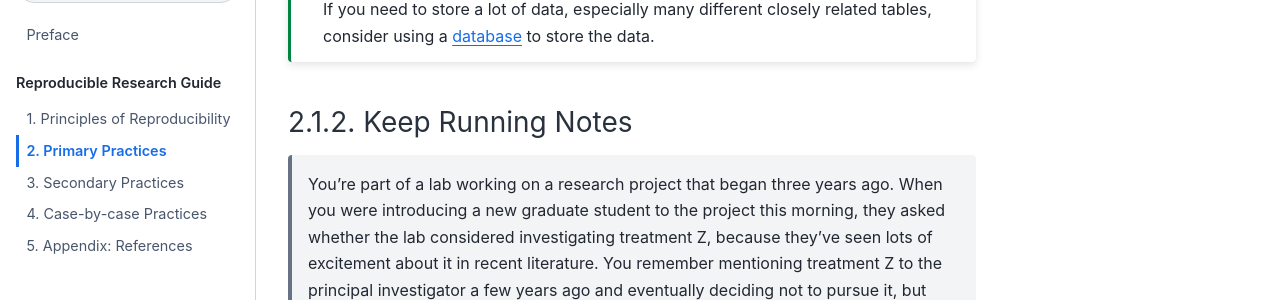
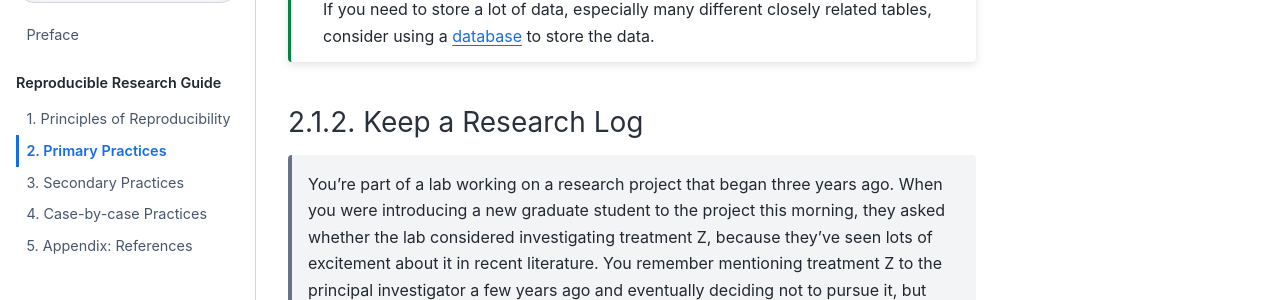
Before and after one commit to ryterdal/guide_reproducible_research, a Jupyter Book: the page built from chapters/02_primary_practices.md, in a window 1280 px wide and 900 px high, scrolled down 1540 px. Shown: the part 155-455 px from the top of the window. Built offline with Jupyter Book 1.0.4 settings and Sphinx 7.4.7 and the Sphinx Book theme 1.1.4, drawn with Linux system fonts in a browser that asks for light colours.

Commit message:
Change section title.

```diff
--- a/chapters/02_primary_practices.md
+++ b/chapters/02_primary_practices.md
@@ -86,7 +86,7 @@ tables, consider using a {ref}`database<databases>` to store the data.
 
 
 (keep-running-notes)=
-### Keep Running Notes
+### Keep a Research Log
 
 > You're part of a lab working on a research project that began three years
 > ago. When you were introducing a new graduate student to the project this
```
